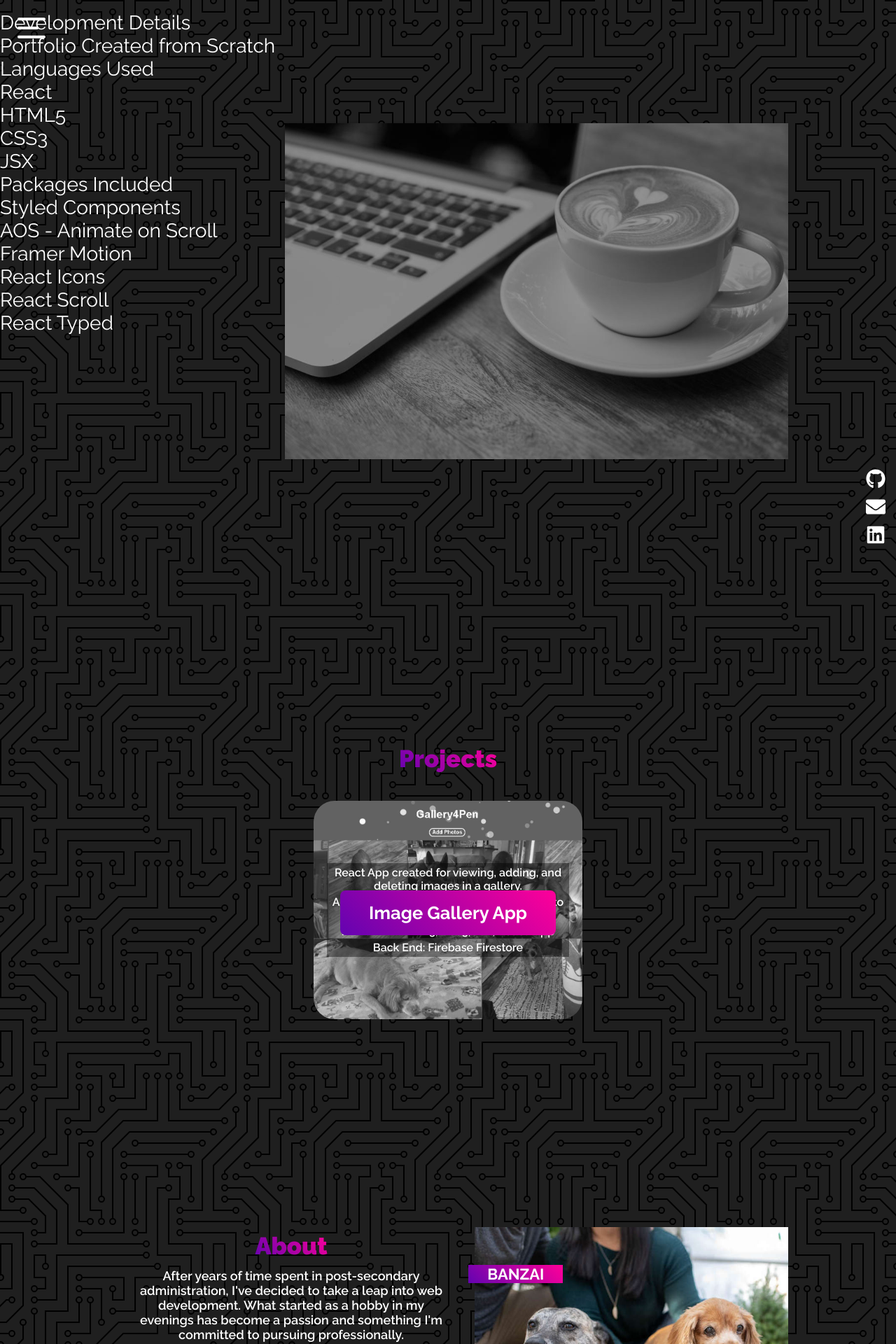
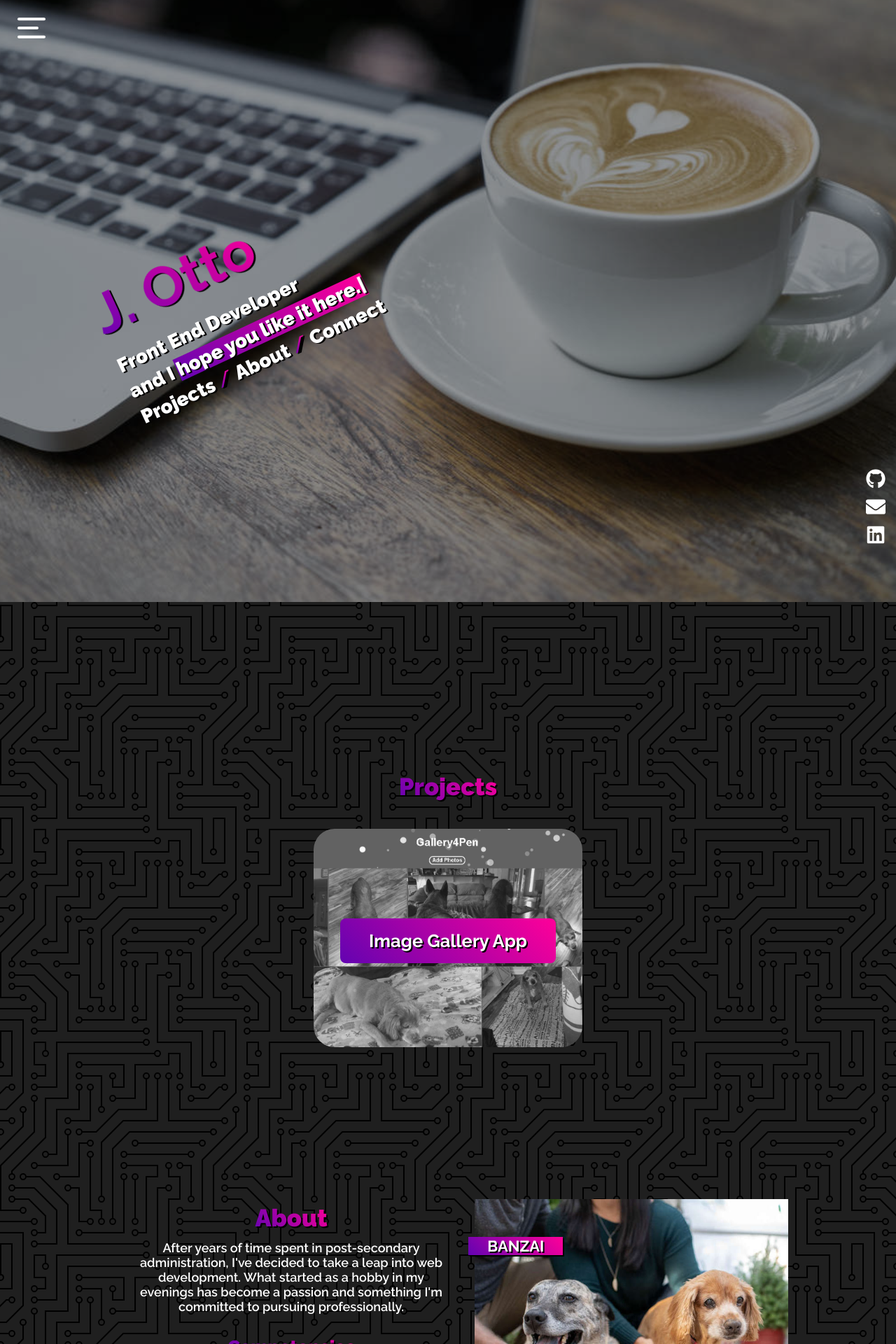
Before and after one commit to justigo86/iamotto, a React (Create React App) app: page / in a window 1280 px wide. Shown: the top 1920 px of the page at 70% size. Built offline with nearby package versions, Linux system fonts and the light colour scheme.

Commit message:
Several small updates. Reworked Hero image. Added text-shadow to most text. Added background to navbar for readability.

```diff
--- a/src/components/About.js
+++ b/src/components/About.js
@@ -10,7 +10,7 @@ const media = {
 }
 
 const AboutContainer = styled.div `
-    height: 90vh;
+    height: 80vh;
     display: flex;
     align-items: center;
     justify-content: center;
@@ -37,6 +37,8 @@ const AboutTitle = styled.h1`
     background-image: linear-gradient(45deg, #6303B1, #ff0099);
     -webkit-background-clip: text;
     -webkit-text-fill-color: transparent;
+    text-shadow: none;
+    filter: drop-shadow(2px 2px #000);
     font-weight: 900;
     margin: 0 0 1.5vh;
 `
@@ -66,6 +68,8 @@ const AboutImage1 = styled.img`
 
 const PupTitles = styled.p`
     background-image: linear-gradient(45deg, #6303B1, #ff0099);
+    text-shadow: 2px 2px #000;
+    filter: drop-shadow(2px 2px #000);
     /* -webkit-background-clip: text;
     -webkit-text-fill-color: transparent; */
     padding: 0 6%;
--- a/src/components/Connect.js
+++ b/src/components/Connect.js
@@ -6,7 +6,7 @@ import Raleway from '../fonts/Raleway-VariableFont_wght.ttf';
 import emailjs from 'emailjs-com';
 
 const ConnectContainer = styled.div `
-    height: 90vh;
+    height: 80vh;
     display: flex;
     align-items: center;
     justify-content: center;
@@ -19,6 +19,8 @@ const ConnectTitle = styled.h1`
     background-image: linear-gradient(45deg, #6303B1, #ff0099);
     -webkit-background-clip: text;
     -webkit-text-fill-color: transparent;
+    text-shadow: none;
+    filter: drop-shadow(2px 2px #000);
     font-weight: 900;
 `
 
@@ -37,6 +39,7 @@ const ConnectForm = styled.form`
     flex-direction: column;
     font-size: calc(12px + (26 - 14) * ((100vw - 300px) / (1600 - 300)));
     font-weight: 800;
+    text-shadow: 2px 2px #000;
     margin: 3vh 3vw 1vh;
 `
 
--- a/src/components/Hero.js
+++ b/src/components/Hero.js
@@ -7,26 +7,23 @@ import image from '../photos/coffee1.jpg';
 import { FaGithub, FaLinkedin, FaEnvelope } from 'react-icons/fa';
 
 const intros = [
-    'am committed to learn every day',
-    'hope you like it here',
-    'think dogs are the best',
-    'eat more tacos than I should',
-    'know what you did last summer',
-    'am not convinced I know how to read. I’ve just memorized a lot of words'
+    'am committed to improving every day.',
+    'hope you like it here.',
+    'think dogs are the best.',
+    'eat more tacos than I should.',
+    'know what you did last summer.',
+    'am not convinced I know how to read. I’ve just memorized a lot of words.'
 ]
 
 const HeroContainer = styled.div `
-    /* display: flex;
-    justify-content: center;
-    align-items: center; */
-    flex-direction: column;
-    height: 100vh;
+    height: 110vh;
     text-align: start;
     color: white;
+    text-shadow: 2px 2px #000;
     font-size: calc(16px + (30 - 14) * ((100vw - 300px) / (1600 - 300)));
     overflow: hidden;
     position: relative;
-    top: -4rem;
+    top: -100px;
 `
 
 const heroLoad = keyframes `
@@ -52,6 +49,8 @@ const IntroContainer = styled.div `
         background-image: linear-gradient(45deg, #6303B1, #ff0099);
         -webkit-background-clip: text;
         -webkit-text-fill-color: transparent;
+        text-shadow: none;
+        filter: drop-shadow(2px 2px #000);
     }
 `
 
@@ -81,12 +80,14 @@ const Atags = styled.a `
         background-image: linear-gradient(45deg, #6303B1, #ff0099);
         -webkit-background-clip: text;
         -webkit-text-fill-color: transparent;
+        text-shadow: none;
+        filter: drop-shadow(2px 2px #000);
     }
 `
 
 const imageLoad = keyframes `
     0% {
-        right: -3vw;
+        /* right: -3vw; */
         opacity: 0;
     }
     100% {
@@ -95,14 +96,22 @@ const imageLoad = keyframes `
 `
 
 const Image = styled.img `
-    filter: grayscale(100%) brightness(60%);
+    filter: grayscale(40%) brightness(60%);
     position: absolute;
-    max-height: 60vh;
+
+    /* max-height: 60vh;
     max-width: 60vw;
     bottom: 20vh;
     right: 12vw;
+    box-shadow: rgba(0, 0, 0, 0.2) 0 0 5px; */
+
+    top: 0;
+    width: 100%;
+    height: 100%;
+    object-fit: cover;
+    object-position: 50% 50%;
+
     z-index: -1;
-    box-shadow: rgba(0, 0, 0, 0.2) 0 0 5px;
 
     animation: ${imageLoad} ease 2s;
 `
@@ -141,30 +150,6 @@ const HeroIcons = styled.li`
 const Hero = () => {
     return (
         <HeroContainer id='home'>
-            <div>
-                <p>Development Details</p>
-                <ul>
-                    <li>Portfolio Created from Scratch</li>
-                    <li>Languages Used
-                        <ul>
-                            <li>React</li>
-                            <li>HTML5</li>
-                            <li>CSS3</li>
-                            <li>JSX</li>
-                        </ul>
-                    </li>
-                    <li>Packages Included
-                        <ul>
-                            <li>Styled Components</li>
-                            <li>AOS - Animate on Scroll</li>
-                            <li>Framer Motion</li>
-                            <li>React Icons</li>
-                            <li>React Scroll</li>
-                            <li>React Typed</li>
-                        </ul>
-                    </li>
-                </ul>
-            </div>
             <IntroContainer>
                 <h1>J. Otto</h1>
                 <p>Front End Developer</p>
--- a/src/components/Nav.js
+++ b/src/components/Nav.js
@@ -1,7 +1,6 @@
 import React, {useState} from 'react';
 import styled, {keyframes} from 'styled-components';
 import { Link } from 'react-scroll';
-import Projects from './Projects';
 
 const NavbarContainer = styled.nav `
     position: sticky;
@@ -11,10 +10,10 @@ const NavbarContainer = styled.nav `
     align-items: center;
     justify-content: center;
     z-index: 1;
-    /* background-image: linear-gradient(45deg, #6303B1, #ff0099); */
-    /* display: none; */
-    /* margin: 1rem; */
     padding: 2.5rem 2rem;
+    /* background: hsla(0, 0%, 0%, .5); */
+    background: ${(props) => (props.clicked && props.showNav ? 'none' : 'hsla(0, 0%, 0%, .5)')};
+    transition: all 0.4s ease-in-out;
 `
 
 const menuLoad = keyframes `
@@ -27,7 +26,6 @@ const Menu = styled.div `
     height: 3rem;
     width: 3rem;
     cursor: pointer;
-    /* background: white; */
     border-radius: 50%;
     margin: 1rem;
     position: fixed;
@@ -115,7 +113,7 @@ const links = [
 
 const Nav = () => {
     const [expand, setExpand] = useState(true);
-    const [showNav, setShowNav] = useState(false);
+    const [showNav, setShowNav] = useState(true);
 
     const handleClick = () => setExpand(!expand);
 
@@ -129,7 +127,7 @@ const Nav = () => {
     window.addEventListener('scroll', adjustNavOnScroll);
 
     return (
-        <NavbarContainer>
+        <NavbarContainer clicked={expand} showNav={showNav}>
             <Menu onClick={() => handleClick()} >
                 <Burger clicked={expand} showNav={showNav}></Burger>
             </Menu>
--- a/src/components/Projects.js
+++ b/src/components/Projects.js
@@ -13,12 +13,12 @@ const flex = css`
 `
 
 const media = {
-    mobile: '@media(max-width: 600px)',
-    medium: '@media(max-width: 1000px)'
+    mobile: '@media(max-width: 800px)',
+    medium: '@media(max-width: 1200px)'
 }
 
 const ProjectContainer = styled.div `
-    height: 90vh;
+    height: 80vh;
     ${flex};
 `
 
@@ -28,6 +28,8 @@ const ProjectTitle = styled.h1`
     background-image: linear-gradient(45deg, #6303B1, #ff0099);
     -webkit-background-clip: text;
     -webkit-text-fill-color: transparent;
+    text-shadow: none;
+        filter: drop-shadow(2px 2px #000);
     font-weight: 900;
 `
 
@@ -46,9 +48,12 @@ const ProjectTitle = styled.h1`
 const ProjectDetails = styled.div`
     width: 90%;
     background: hsla(0, 0%, 0%, .4);
+    border-radius: 20px;
+    transform: scale(0);
+    transition: .5s ease-in-out;
     & > p {
         text-align: center;
-        margin: 4px;
+        margin: 4% 0;
         font-weight: 600;
     }
 `
@@ -77,6 +82,8 @@ const ProjectCardFooter = styled.div `
 const Titles = styled.p`
     font-weight: bold;
     font-size: calc(18px + (24 - 14) * ((100vw - 300px) / (1600 - 300)));
+    text-shadow: none;
+    filter: drop-shadow(2px 2px #000);
     /* margin: 2vw; */
 `
 
@@ -113,6 +120,9 @@ const CardContainer = styled.div`
             width: 75vw;
         }
     }
+    &:hover > * > ${ProjectDetails} {
+        transform: scale(1);
+    }
 `
 
 const Projects = () => {
@@ -120,13 +130,11 @@ const Projects = () => {
     return (
         <ProjectContainer id='projects'>
             <ProjectTitle data-aos='fade-right'>Projects</ProjectTitle>
-            <CardContainer
-            // data-aos='fade-left'
-            >
+            <CardContainer data-aos='fade-left'>
                 <ProjectOneCardHeader>
                     <ProjectDetails>
-                        <p>React App created for viewing, adding, and deleting images in a gallery.</p>
-                        <p>A learning project that grew into a means to memorialize a beloved pup.</p>
+                        <p>React App for viewing, adding, and deleting images in a gallery.</p>
+                        <p>A learning project that grew to memorialize a beloved pup.</p>
                         <p>Front End: HTML5, CSS3, JSX, React-App</p>
                         <p>Back End: Firebase Firestore</p>
                     </ProjectDetails>
```
Also changed, not shown: src/components/Sidebar.js (added, +32 -0 lines).
